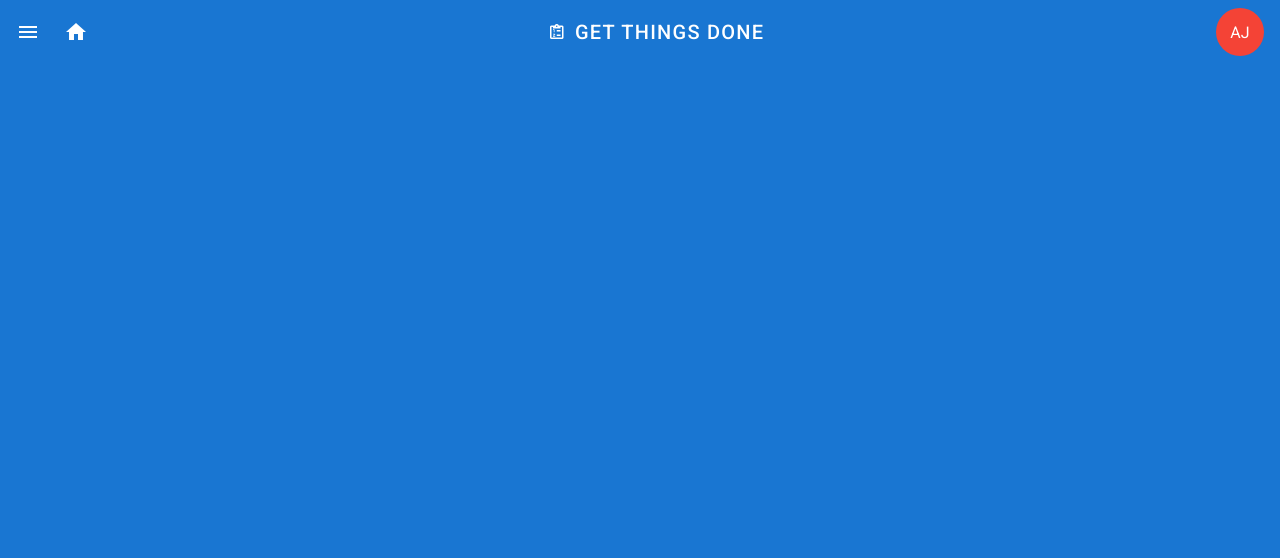
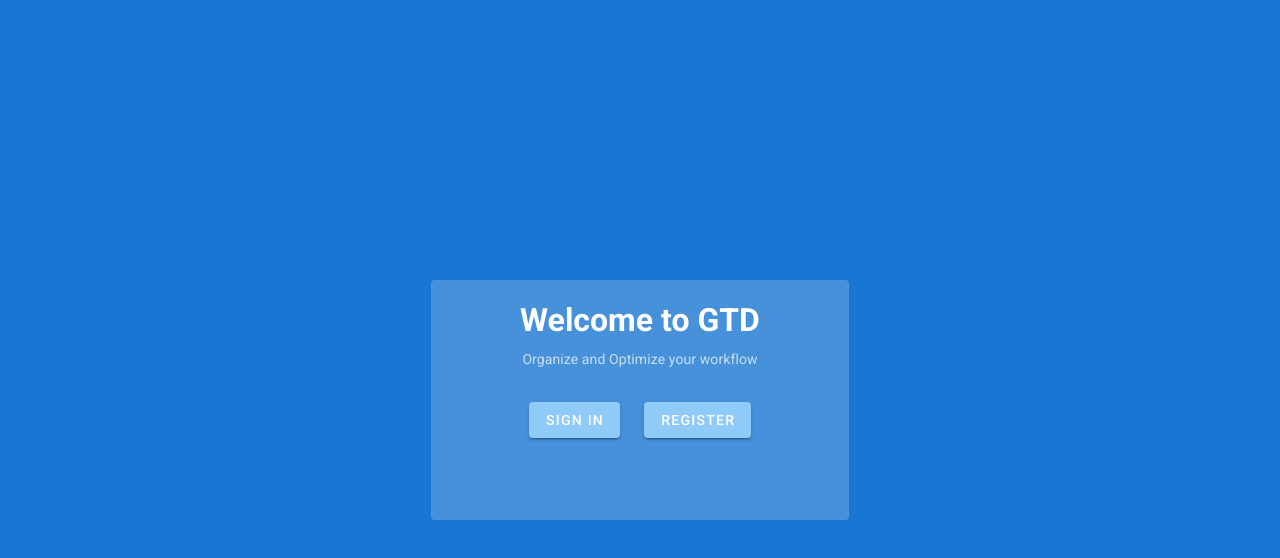
Before and after one commit to AlonJoshua/vue-todo-list, a Vue app: page / in a window 1280 px wide. Shown: the top 558 px of the page. Built offline with nearby package versions, Linux system fonts and the light colour scheme.

Commit message:
WIP home and dashboards views

```diff
--- a/src/App.vue
+++ b/src/App.vue
@@ -1,6 +1,6 @@
 <template>
   <v-app class="gtd">
-    <the-header />
+    <the-header v-if="$route.path !== '/' " />
     <router-view :key="$route.path"></router-view>
   </v-app>
 </template>
--- a/src/components/the-header.vue
+++ b/src/components/the-header.vue
@@ -1,25 +1,22 @@
 <template>
   <nav>
     <v-app-bar flat app color="rgba(0, 0, 0, .15)" class="text-center primary">
-        <v-app-bar-nav-icon  @click.stop="drawer = !drawer" class="white--text"></v-app-bar-nav-icon>
-      <v-btn text icon class="white--text">
-        <v-icon>mdi-home</v-icon>
-      </v-btn>
+      <v-app-bar-nav-icon  @click.stop="drawer.state = !drawer.state" class="white--text" />
       <v-spacer />
         <v-btn text rounded class="white--text">
-          <v-icon left> mdi-clipboard-list-outline </v-icon>
+          <v-icon left> {{drawer.icon}} </v-icon>
           <v-toolbar-title>
             {{ appName }}
           </v-toolbar-title>
         </v-btn>
       <v-spacer />
-      <v-avatar class="red white--text">AJ</v-avatar>
+      <v-avatar size="40" class="red white--text">AJ</v-avatar>
     </v-app-bar>
 
-    <v-navigation-drawer app hide-overlay v-model="drawer" class="primary lighten-3">
+    <v-navigation-drawer app hide-overlay v-model="drawer.state" class="primary lighten-3">
       <v-list>
         <v-list-item-group dark>
-          <v-list-item v-for="item in drawerItems" :key="item.title">
+          <v-list-item v-for="item in drawer.drawerItems" :key="item.title">
               <v-icon left>{{item.icon}}</v-icon>
               <v-list-item-title>
                 {{item.title}}
@@ -38,12 +35,15 @@ export default {
 data() {
   return {
     appName: "Get Things Done",
-    drawer: false,
-    drawerItems: [
-      {title: 'Boards', icon: 'mdi-view-dashboard-outline'},
-      {title: 'Statistics', icon: 'mdi-chart-bar'},
-      {title: 'About', icon: 'mdi-information-outline'}
-    ]
+    drawer: {
+      state: false,
+      icon: 'mdi-clipboard-list-outline',
+      drawerItems: [
+        { title: 'Boards', icon: 'mdi-view-dashboard-outline' },
+        { title: 'Statistics', icon: 'mdi-chart-bar'  },
+        { title: 'About', icon: 'mdi-information-outline' }
+      ]
+    },
   }
 }
 
--- a/src/plugins/vuetify.js
+++ b/src/plugins/vuetify.js
@@ -1,8 +1,15 @@
 import Vue from 'vue';
 import Vuetify from 'vuetify/lib/framework';
+import colors from 'vuetify/lib/util/colors';
 
 Vue.use(Vuetify);
 
 export default new Vuetify({
-
+    theme: {
+        themes: {
+            light: {
+                secondary: colors.blue.lighten2
+            },
+        },
+    },
 });
--- a/src/sass/variables.scss
+++ /dev/null
@@ -1,2 +0,0 @@
-$new-sass-var: black;
-$new-sass-var2: white;
--- a/src/store.js
+++ b/src/store.js
@@ -5,6 +5,13 @@ Vue.use(Vuex)
 
 export const store = new Vuex.Store({
     state: {
+        boards: [
+            { title: 'Alon GTD project',
+              description: 'Building a boards app',
+              team: [{name: 'AJ'}, {name: 'KD'}],
+              action: 'click route to specific board',
+              icon: 'mdi-poll',
+              color: 'primary lighten-1',
               lists: [
                 {   title: 'To Do',
                     items: [
@@ -62,8 +69,9 @@ export const store = new Vuex.Store({
                         {content: 'extra Finish cards style'}
                     ]
                 },
-
               ]
+            },
+        ],
     },
     getters: {
         lists: state => {
--- a/src/views/home.vue
+++ b/src/views/home.vue
@@ -1,18 +1,53 @@
 <template>
   <v-main class="primary">
-
+    <v-container fluid fill-height>
+        <v-row>
+          <v-spacer />
+          <v-col class="text-center">
+            <v-card dark
+                    flat
+                    color="rgba(255, 255, 255, 0.2)"
+                    height="15rem"
+                    class="pt-4"
+            >
+              <h1>{{homeTitle}}</h1>
+              <v-card-subtitle class="pa-1">
+                {{homeSubtitles}}
+              </v-card-subtitle>
+              <v-row class="mt-4">
+                <v-spacer />
+                <v-btn color="blue lighten-3" class="ma-3">{{homeBtns.signIn.text}}</v-btn>
+                <v-btn color="blue lighten-3" class="ma-3">{{homeBtns.register.text}}</v-btn>
+              <v-spacer />
+              </v-row>
+            </v-card>
+          </v-col>
+          <v-spacer />
+        </v-row>
+    </v-container>
   </v-main>
 </template>
 
 <script>
 
 export default {
-  components: {
-
-  },
   data() {
     return {
-
+      homeTitle: 'Welcome to GTD',
+      homeSubtitles: 'Organize and Optimize your workflow',
+      homeBtns: {
+        signIn: {
+          text: 'Sign In'
+        },
+        register: {
+          text: 'Register'
+        },
+      }
+    }
+  },
+  methods: {
+    click() {
+      console.log('card click')
     }
   }
 }
```
Also changed, not shown: src/components/btn-primary.vue (added, +13 -0 lines), src/views/dashboard-view.vue (deleted, +0 -55 lines), src/views/dashboards.vue (added, +96 -0 lines). Lines whose indentation alone changed are shown as unchanged.
